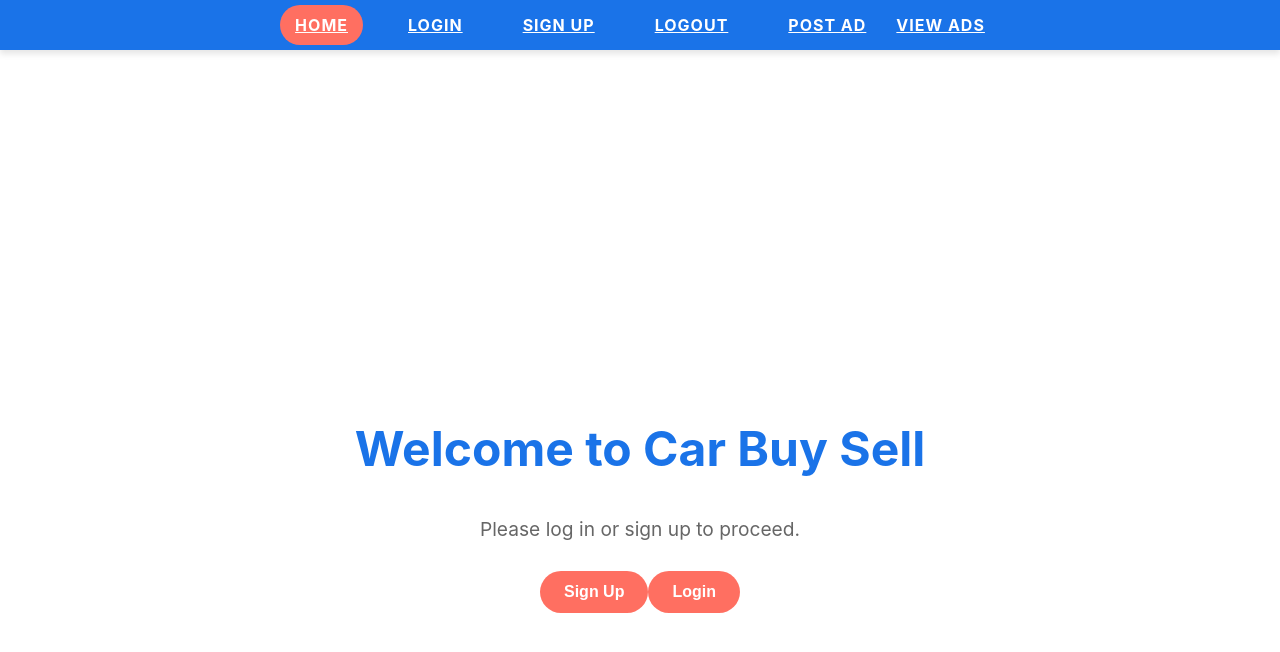
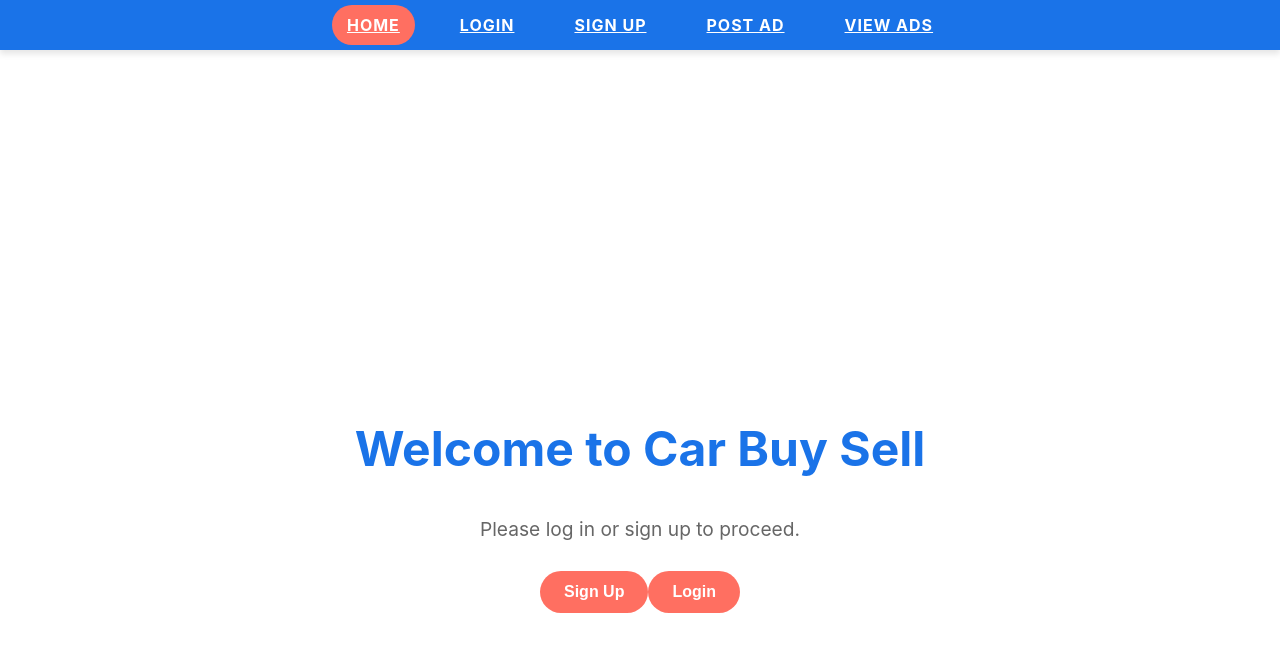
Before and after one commit to HasanMurtez/PPIT, a React (Create React App) app: page / in a window 1280 px wide. Shown: the top 652 px of the page. Built offline with nearby package versions, Linux system fonts and the light colour scheme; no server answers.

Commit message:
created pages needed for messaging system

```diff
--- a/src/App.js
+++ b/src/App.js
@@ -7,10 +7,15 @@ import Logout from "./components/Logout";
 import PostAd from "./components/PostAd";
 import ViewAds from './components/ViewAds';
 import AdDetails from "./components/AdDetails";
-import "./App.css";
+import Messages from './components/Messages';
+import { useAuthState } from 'react-firebase-hooks/auth';
+import { auth } from './firebase';
+import MessageNotification from "./components/MessageNotification";
+import './App.css';
 
 const Navbar = () => {
   const location = useLocation();
+  const [user] = useAuthState(auth);
 
   return (
     <nav>
@@ -20,6 +25,8 @@ const Navbar = () => {
             Home
           </Link>
         </li>
+        {!user ? (
+          <>
             <li>
               <Link to="/login" className={location.pathname === "/login" ? "active" : ""}>
                 Login
@@ -30,19 +37,30 @@ const Navbar = () => {
                 Sign Up
               </Link>
             </li>
+          </>
+        ) : (
+          <>
+            <li>
+              <Link to="/messages" className={location.pathname === "/messages" ? "active" : ""}>
+                Messages <MessageNotification />
+              </Link>
+            </li>
             <li>
               <Link to="/logout" className={location.pathname === "/logout" ? "active" : ""}>
                 Logout
               </Link>
             </li>
+          </>
+        )}
         <li>
           <Link to="/post-ad" className={location.pathname === "/post-ad" ? "active" : ""}>
             Post Ad
           </Link>
+        </li>
+        <li>
           <Link to="/view-ads" className={location.pathname === "/view-ads" ? "active" : ""}>
-            View ads
+            View Ads
           </Link>
-
         </li>
       </ul>
     </nav>
@@ -61,6 +79,7 @@ function App() {
         <Route path="/post-ad" element={<PostAd />} />
         <Route path="/view-ads" element={<ViewAds />} />
         <Route path="/ad/:id" element={<AdDetails />} />
+        <Route path="/messages" element={<Messages />} />
       </Routes>
     </Router>
   );
--- a/src/backend/server.js
+++ b/src/backend/server.js
@@ -40,8 +40,8 @@ const carAdSchema = new mongoose.Schema({
 
 const messageSchema = new mongoose.Schema({
   adId: { type: mongoose.Schema.Types.ObjectId, ref: 'CarAd', required: true },
-  sender: { type: String, required: true }, // Firebase UID
-  receiver: { type: String, required: true }, // Firebase UID
+  sender: { type: String, required: true },
+  receiver: { type: String, required: true },
   content: { type: String, required: true },
   read: { type: Boolean, default: false },
   createdAt: { type: Date, default: Date.now }
```
Also changed, not shown: src/components/MessageModal.js (added), src/components/MessageNotification.js (added), src/components/Messages.js (added). Lines whose indentation alone changed are shown as unchanged.
